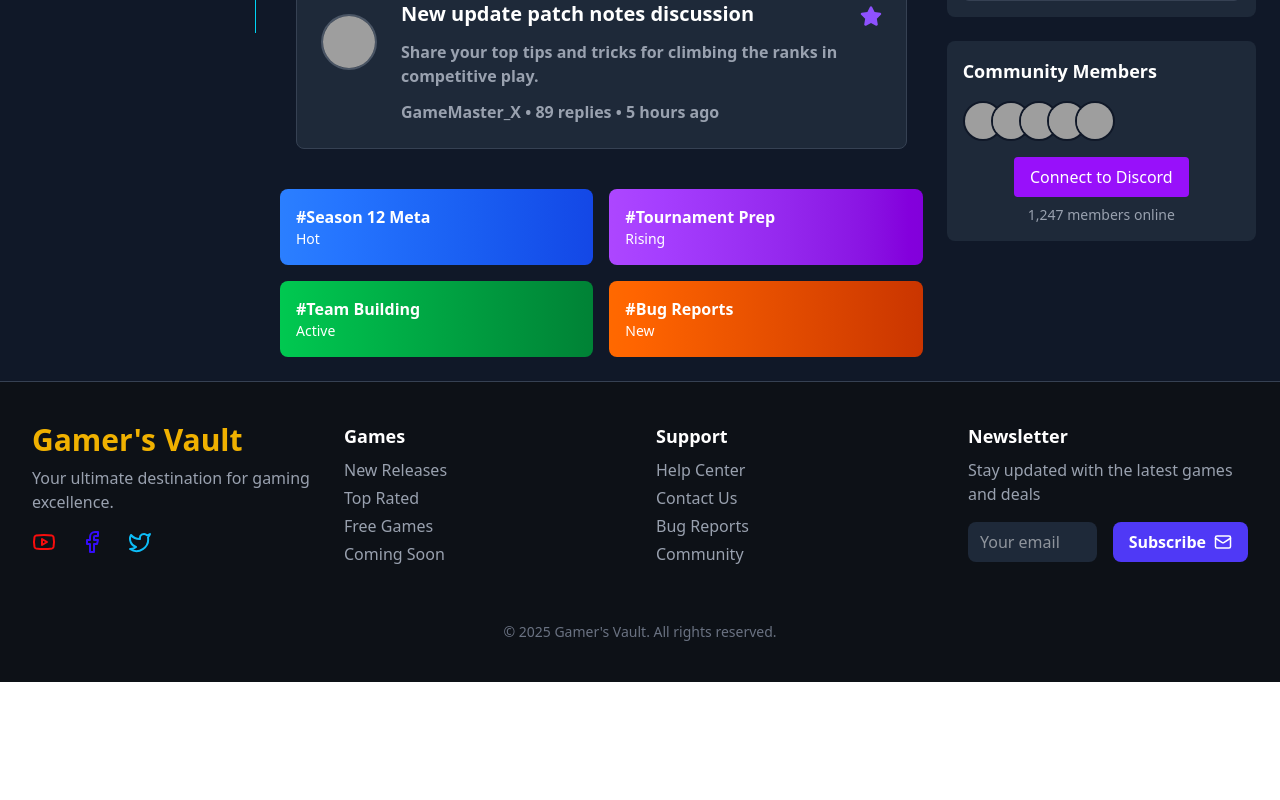
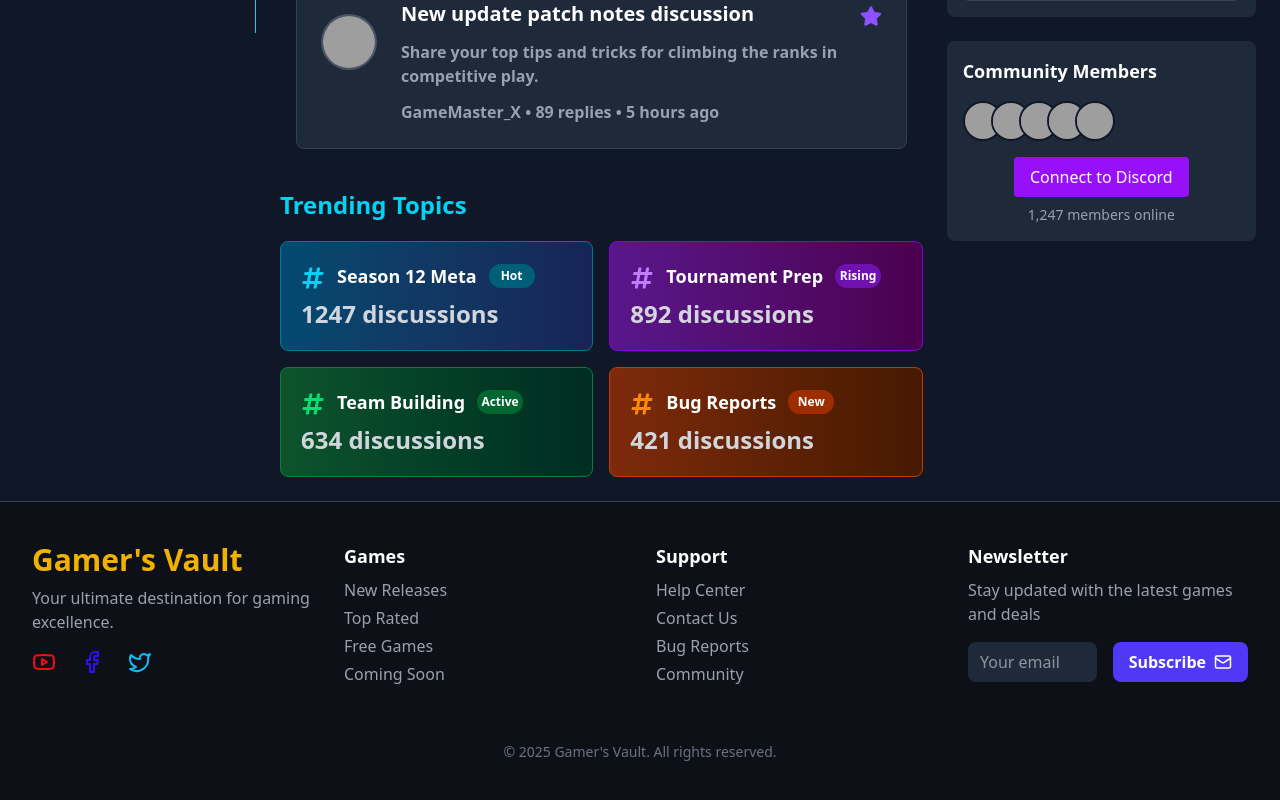
Before and after one commit to Avv-2301/GamerVault-frontend, a React (Vite) app: page /community in a window 1280 px wide. Shown: the part 855-1655 px from the top of the page. Before the commit the page ends 1537 px from the top, so only its background shows below. Built offline with nearby package versions, Linux system fonts and the light colour scheme; grey boxes are pictures that could not be loaded.

Commit message:
Trending page ui fixed

```diff
--- a/src/components/Community/TrendingTopics.jsx
+++ b/src/components/Community/TrendingTopics.jsx
@@ -1,22 +1,68 @@
-import React from 'react'
+import React from "react";
+import { FaHashtag } from "react-icons/fa";
 
 const TrendingTopics = () => {
-    const topics = [
-  { name: "Season 12 Meta", status: "Hot", color: "from-blue-500 to-blue-700" },
-  { name: "Tournament Prep", status: "Rising", color: "from-purple-500 to-purple-700" },
-  { name: "Team Building", status: "Active", color: "from-green-500 to-green-700" },
-  { name: "Bug Reports", status: "New", color: "from-orange-500 to-orange-700" },
-];
+  const topics = [
+    {
+      name: "Season 12 Meta",
+      status: "Hot",
+      statusColor: "bg-cyan-800",
+      discussions: "1247",
+      color: "from-sky-900 to-blue-950 border-cyan-700",
+      icon: <FaHashtag className="mt-1 text-cyan-400" />,
+    },
+    {
+      name: "Tournament Prep",
+      status: "Rising",
+      statusColor: "bg-purple-800",
+      discussions: "892",
+      color: "from-purple-900 to-fuchsia-950 border-purple-700",
+      icon: <FaHashtag className="mt-1 text-purple-400" />,
+    },
+    {
+      name: "Team Building",
+      status: "Active",
+      statusColor: "bg-green-800",
+      discussions: "634",
+      color: "from-green-900 to-emerald-950 border-green-700",
+      icon: <FaHashtag className="mt-1 text-green-400" />,
+    },
+    {
+      name: "Bug Reports",
+      status: "New",
+      statusColor: "bg-orange-800",
+      discussions: "421",
+      color: "from-orange-900 to-amber-950 border-orange-700",
+      icon: <FaHashtag className="mt-1 text-orange-400" />,
+    },
+  ];
   return (
-    <div className="grid grid-cols-2 gap-4 mt-6">
-      {topics.map((t, i) => (
-        <div key={i} className={`bg-gradient-to-r ${t.color} text-white p-4 rounded-lg`}>
-          <h4 className="font-semibold">#{t.name}</h4>
-          <p className="text-sm">{t.status}</p>
-        </div>
-      ))}
+    <div className="mt-6 font-bold text-2xl text-cyan-400">
+      <h3>Trending Topics</h3>
+
+      <div className="grid grid-cols-2 gap-4 mt-5">
+        {topics.map((t, i) => (
+          <div
+            key={i}
+            className={`bg-gradient-to-r bg-opacity-30 border ${t.color} text-white p-5 rounded-lg`}
+          >
+            <div className="flex items-center gap-3">
+              {t.icon}
+              <h4 className="font-semibold text-lg">{t.name}</h4>
+              <p
+                className={`text-xs rounded-full ${t.statusColor} font-semibold w-11.5 h-6 p-1 text-center`}
+              >
+                {t.status}
+              </p>
+            </div>
+            <p className="text-gray-300 font-semibold mt-2 text-md">
+              {t.discussions} discussions
+            </p>
+          </div>
+        ))}
+      </div>
     </div>
-  )
-}
+  );
+};
 
-export default TrendingTopics
+export default TrendingTopics;
```
